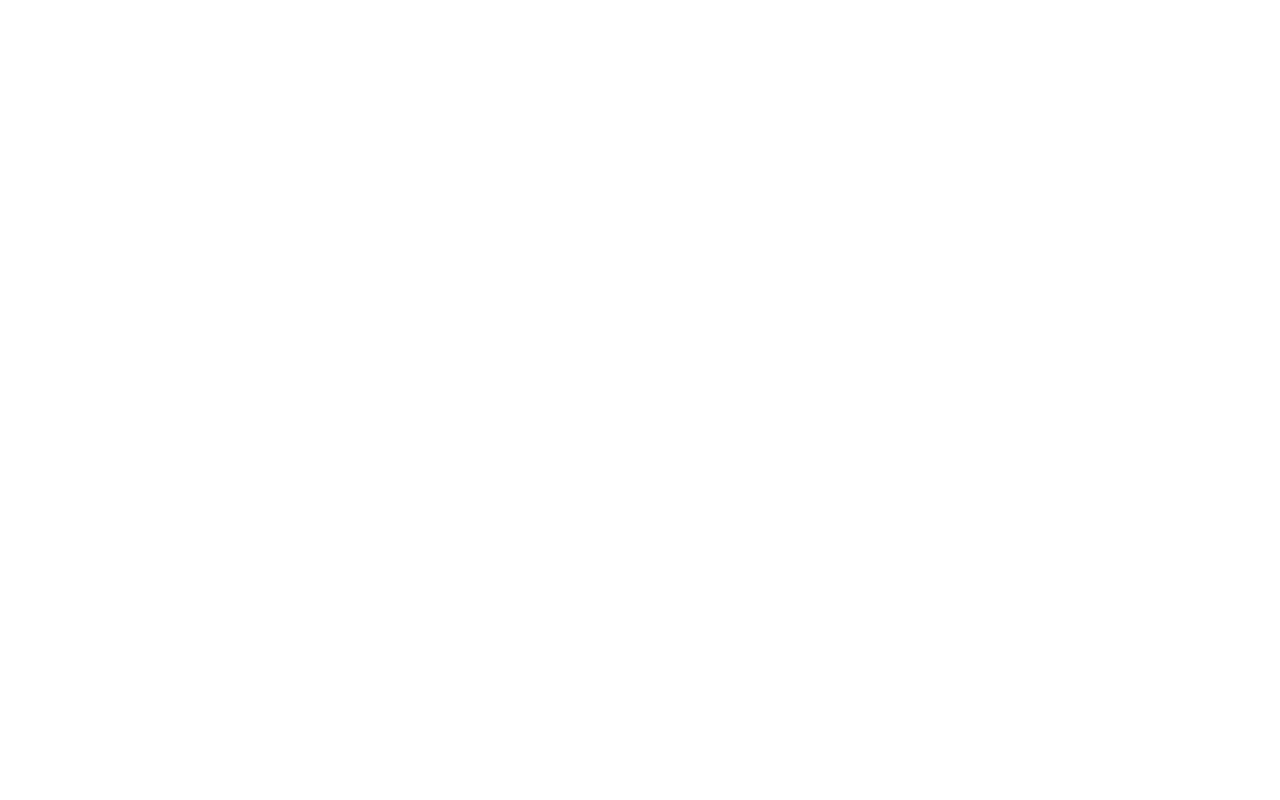
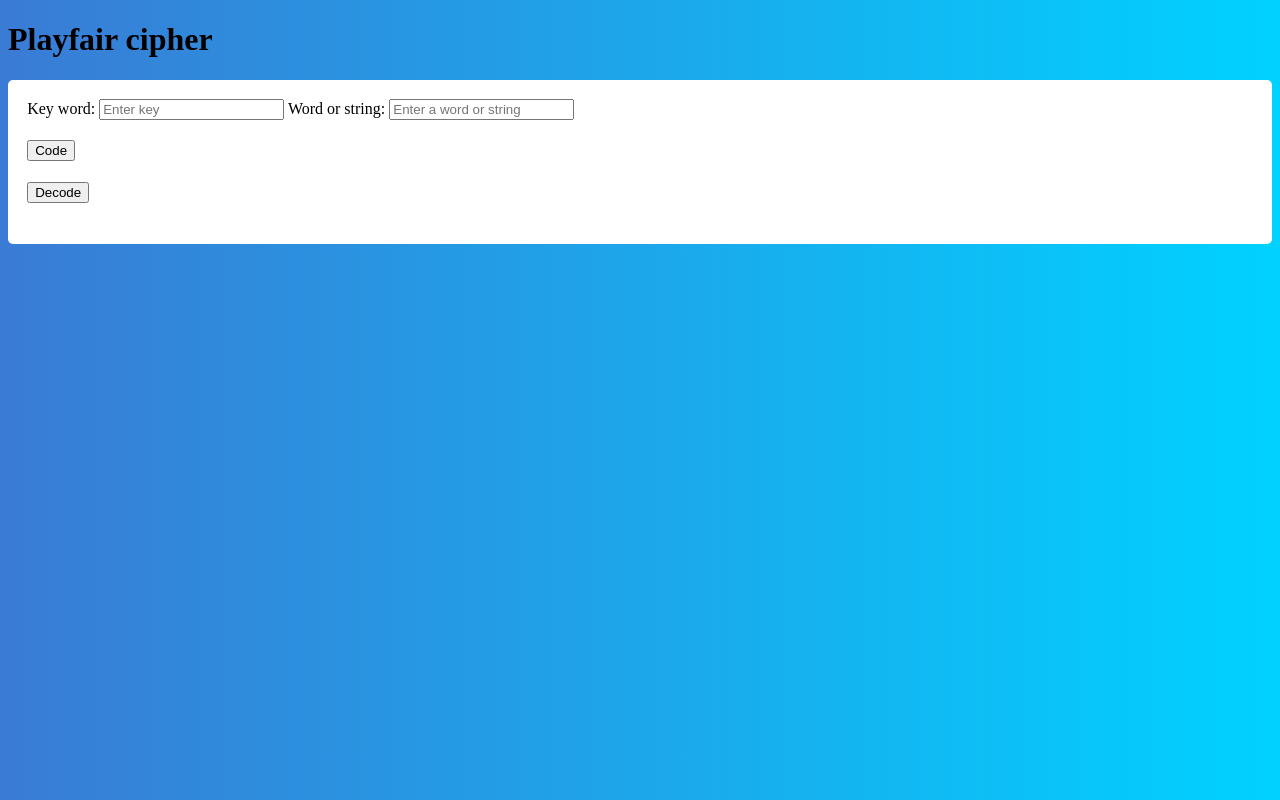
Before and after one commit to Rucha1499/Cyber-security-project, a plain HTML site: page playfairCipher.html in a window 1280 px wide. Drawn offline with Linux system fonts and the light colour scheme.

Commit message:
adding logic and css for playfair cipher

```diff
--- /dev/null
+++ b/css/playfair.css
@@ -0,0 +1,13 @@
+body {
+    font-family: "Helvetica-Neue", Ultra;
+    font-size: 16px;
+    background: linear-gradient(to left, #00d2ff , #3a7bd5);
+  }
+  #wrapper {
+    background: white;
+    border-radius: 5px;
+    padding: 1.2rem
+  }
+  .otstup {
+    margin-bottom: 20px;
+  }
--- a/js/playfairCipher.js
+++ b/js/playfairCipher.js
@@ -0,0 +1,235 @@
+var isChet = false;
+var isEnd = false;
+var flag = false;
+var flagX = false;
+var flagAdd = false;
+
+function getKeyword(key) {
+   var key = document.getElementById("key").value;
+   return document.getElementById("key").value;
+}
+
+function getString() {
+  return document.getElementById("String").value;
+}
+
+function processKey() {
+  var key = getKeyword();
+  key = key.toUpperCase().replace(/\s/g, '').replace(/J/g, "I");
+  var result = [];
+  var temp = '';
+  var alphabet = 'ABCDEFGHIKLMNOPQRSTUVWXYZ';
+  for(var i = 0; i < key.length; i++) {
+    if (alphabet.indexOf(key[i]) !== -1) {
+      alphabet = alphabet.replace(key[i], '');
+      temp += key[i];
+    }
+  }
+  temp += alphabet;
+  var result = [];
+  temp = temp.split('');
+  while(temp[0]) {
+    result.push(temp.splice(0,5));
+  }
+  return result;
+}
+
+function cipher() {
+  var keyresult = processKey();
+  var res = [];
+  var error = 'Warning!!! String is empty';
+  var str = getString();
+  if(str === '') {
+    document.getElementById('printValue').innerHTML = error;
+  }
+  // var err = 'ERRORX';
+  var textPhrase, separator;
+  str = str.toUpperCase().replace(/\s/g, '').replace(/J/g, "I");
+  if(str.length === 0) {
+    //document.getElementById("printValue").innerHTML = err.toUpperCase().replace(/\s/g, '').replace(/J/g, "I");
+    }
+  else {
+    textPhrase = str[0];
+  }
+  var help = 0; flagAdd = false;
+  for(var i = 1; i < str.length; i++) {
+      if(str[i - 1] === str[i]) {
+        if(str[i] === 'X') {
+          separator = 'Q';
+        }
+        else {
+          separator = 'X';
+        }
+        textPhrase += separator + str[i];
+        help = 1;
+      }
+      else {
+        textPhrase += str[i];
+      }
+    if(help === 1) {
+      flagAdd = true;
+    }
+  }
+
+  if(textPhrase.length % 2 !== 0) {
+    if(textPhrase[textPhrase.length - 1] === 'X') {
+      textPhrase += 'Q';
+      isEnd = true;
+      flagX = false;
+    }
+    else {
+      textPhrase += 'X';
+      isEnd = true;
+      flagX = true;
+    }
+  }
+
+  var t = [];
+  var enCodeStr = '';
+  for(var i = 0; i < textPhrase.length; i += 2){
+  	var pair1 = textPhrase[i];
+  	var pair2 = textPhrase[i + 1];
+  	var p1i, p1j, p2i, p2j;
+  	for(var stroka = 0; stroka < keyresult.length; stroka++) {
+	    for(var stolbec = 0; stolbec < keyresult[stroka].length; stolbec++){
+	      if (keyresult[stroka][stolbec] == pair1){
+	      	p1i = stroka;
+	      	p1j = stolbec;
+	      }
+	      if (keyresult[stroka][stolbec] == pair2){
+	      	p2i = stroka;
+	      	p2j = stolbec;
+	      }
+	    }
+	  }
+    var coord1 = '', coord2 = '';
+
+    if(p1i === p2i) {
+      if(p1j === 4) {
+        coord1 = keyresult[p1i][0];
+      }
+      else {
+        coord1 = keyresult[p1i][p1j + 1];
+      }
+      if(p2j === 4) {
+        coord2 = keyresult[p2i][0];
+      }
+      else {
+        coord2 = keyresult[p2i][p2j + 1]
+      }
+    }
+    if(p1j === p2j) {
+      if(p1i === 4) {
+        coord1 = keyresult[0][p1j];
+      }
+      else {
+        coord1 = keyresult[p1i + 1][p1j];
+      }
+      if(p2i === 4) {
+        coord2 = keyresult[0][p2j];
+      }
+      else {
+        coord2 = keyresult[p2i + 1][p2j]
+      }
+    }
+    if(p1i !== p2i && p1j !== p2j) {
+      coord1 = keyresult[p1i][p2j];
+      coord2 = keyresult[p2i][p1j];
+    }
+    enCodeStr = enCodeStr + coord1 + coord2;
+  }
+  document.getElementById("printValue").innerHTML = enCodeStr;
+  // alert("Добавили букву в середине слова? - " + flagAdd);
+  return enCodeStr;
+}
+
+function deCodeCipher() {
+  var deCodeStr = '';
+  var text = '';
+  var error = "Warning!!! String is empty";
+  var text1 = cipher();
+  if(text1 === '') {
+    document.getElementById('printDeCode').innerHTML = error;
+  }
+  var keyresult = processKey();
+  for(var i = 0; i < text1.length; i += 2){
+  	var pair1 = text1[i];
+  	var pair2 = text1[i + 1];
+  	var p1i, p1j, p2i, p2j;
+  	for(var stroka = 0; stroka < keyresult.length; stroka++) {
+	    for(var stolbec = 0; stolbec < keyresult[stroka].length; stolbec++){
+	      if (keyresult[stroka][stolbec] == pair1){
+	      	p1i = stroka;
+	      	p1j = stolbec;
+	      }
+	      if (keyresult[stroka][stolbec] == pair2){
+	      	p2i = stroka;
+	      	p2j = stolbec;
+	      }
+	    }
+	  }
+    var coord1 = '', coord2 = '';
+
+    if(p1i === p2i) {
+      if(p1j === 0) {
+        coord1 = keyresult[p1i][4];
+      }
+      else {
+        coord1 = keyresult[p1i][p1j - 1];
+      }
+      if(p2j === 0) {
+        coord2 = keyresult[p2i][4];
+      }
+      else {
+        coord2 = keyresult[p2i][p2j - 1]
+      }
+    }
+    if(p1j === p2j) {
+      if(p1i === 0) {
+        coord1 = keyresult[4][p1j]
+      }
+      else {
+        coord1 = keyresult[p1i - 1][p1j];
+      }
+      if(p2i === 0) {
+        coord2 = keyresult[4][p2j];
+      }
+      else {
+        coord2 = keyresult[p2i - 1][p2j]
+      }
+    }
+    if(p1i !== p2i && p1j !== p2j) {
+      coord1 = keyresult[p1i][p2j];
+      coord2 = keyresult[p2i][p1j];
+    }
+    text = text + coord1 + coord2;
+  }
+  text = text.split('');
+
+  for(var i = 0; i < text.length; i++) {
+    var count;
+    if (flagAdd) {
+      if(text[i] === text[i + 2] && (text[i + 1] === 'X' || text[i + 1] === 'Q')) {
+        count = i + 1;
+        text.splice(count, 1);
+      }
+    }
+    else if(flagAdd && isEnd && (flagX || !flagX)) {
+      if(text[i - 2] === text[i] && (text[i - 1] === 'X' || text[i - 1] === 'Q'))
+        count = i + 1;
+      text.splice(count, 1);
+    }
+    else if(!flagAdd) {
+      break;
+    }
+  }
+  if(flagX) {
+    text.pop();
+  }
+  if(isEnd && !flagX) {
+    text.pop();
+  }
+  text = text.join('');
+  console.log(text);
+  document.getElementById('printDeCode').innerHTML = text;
+}
--- a/playfairCipher.html
+++ b/playfairCipher.html
@@ -4,9 +4,37 @@
     <meta charset="UTF-8">
     <meta http-equiv="X-UA-Compatible" content="IE=edge">
     <meta name="viewport" content="width=device-width, initial-scale=1.0">
+    <link rel="stylesheet" href="./css/playfair.css">
     <title>Playfair Cipher</title>
 </head>
 <body>
 
+    <header>
+        <h1 class="text-center">Playfair cipher</h1>
+      </header>
+
+      <main class="container">
+        <div class="row">
+          <div id="wrapper" class="col-xs-6 col-xs-4 col-sm-offset-4">
+          <div class="form-group">
+            <label class="control-label">Key word:</label>
+            <input id="key" type="text" class="form-control" placeholder="Enter key" required>
+            <label class="control-label">Word or string:</label>
+            <input id="String" type="text" class="form-control otstup" placeholder="Enter a word or string">
+            <div>
+              <button class="btn btn-primary form-control" onclick="processKey(), cipher()">Code</button>
+            </div>
+            <div>
+              <h4 class="text-center" id="printValue"></h4>
+            </div>
+            <button class="btn btn-success form-control" onclick="deCodeCipher()">Decode</button>
+          </div>
+            <div>
+              <h4 class="text-center" id="printDeCode"></h4>
+            </div>
+          </div>
+        </div>
+      </main>
+      <script src="./js/playfairCipher.js"></script>
 </body>
 </html>
```
